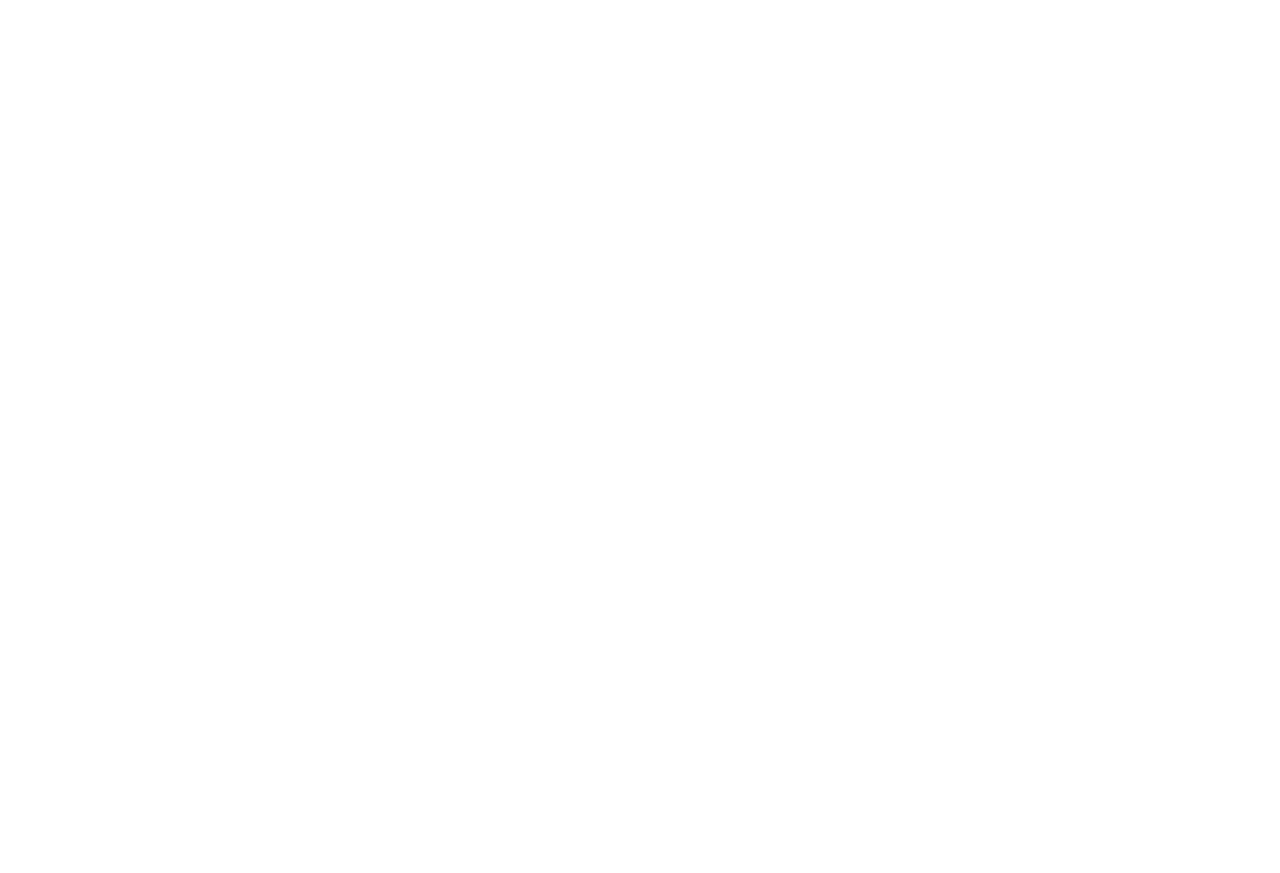
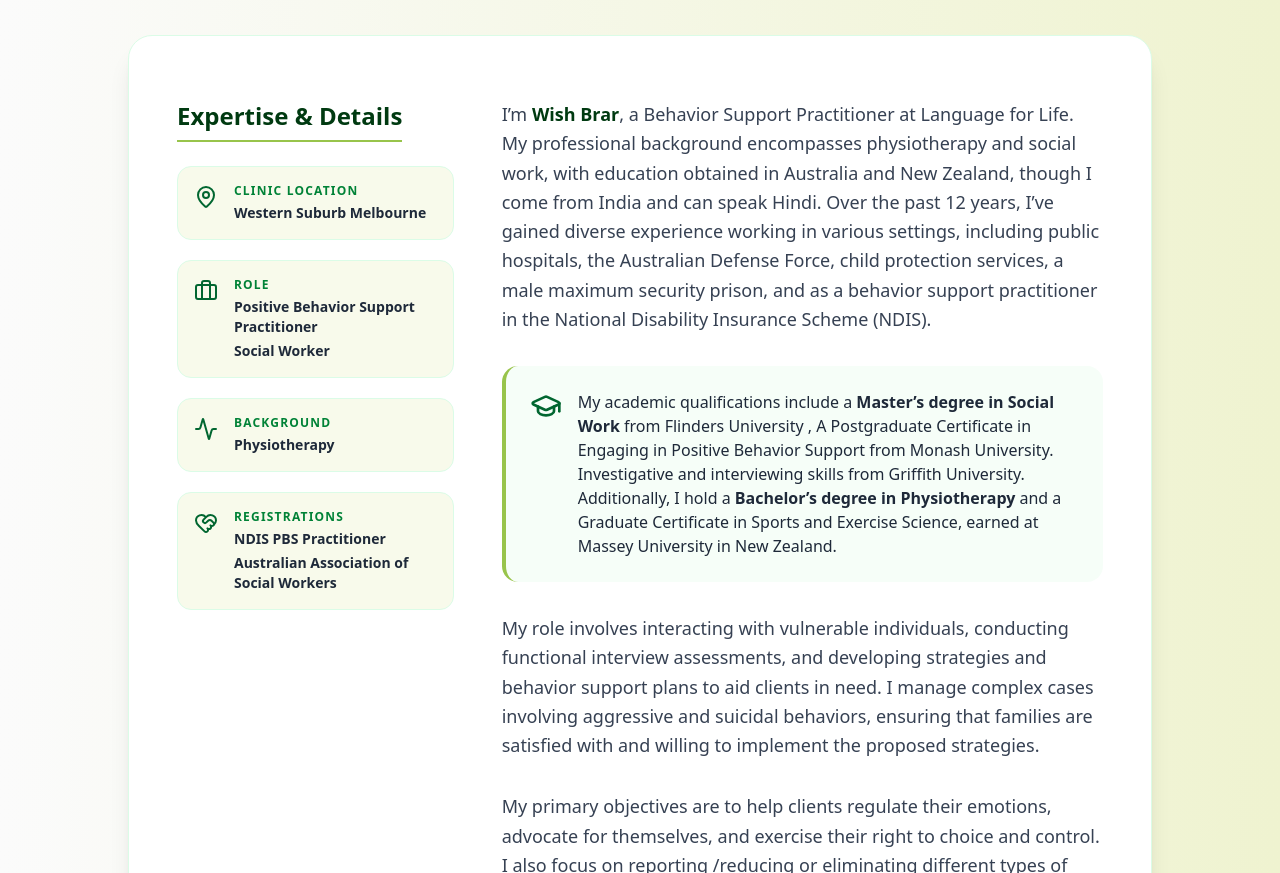
Before and after one commit to pacostudios/poornya, a Next.js app: page /team/wish-brar in a window 1280 px wide. Before the commit this address had no page. Shown: the part 427-1300 px from the top of the page. Before the commit the page ends 800 px from the top, so only its background shows below. Built offline with nearby package versions, Linux system fonts and the light colour scheme.

Commit message:
Jayasurya: added about us for Wishbar

```diff
--- a/src/app/about/page.jsx
+++ b/src/app/about/page.jsx
@@ -1,5 +1,6 @@
 "use client";
 
+import Link from "next/link";
 import Footer from "@/components/Footer";
 import { useState } from "react";
 import { ChevronLeft, ChevronRight } from "lucide-react";
@@ -126,6 +127,15 @@
           , and more than a decade of clinical experience.
         </p>
 
+        {/* CTA BUTTON */}
+        <div className="flex justify-center">
+          <Link href="/team/wish-brar">
+            <button className="bg-[#98C44B] hover:bg-[#86b539] text-[#003A11] font-bold py-3 px-8 rounded-full shadow-md transition-transform hover:-translate-y-1">
+              Read Full Bio
+            </button>
+          </Link>
+        </div>
+
         <div className="grid grid-cols-1 lg:grid-cols-3 text-center gap-10 mb-10">
           {content.map((item) => (
             <div key={item.title} className="flex flex-col gap-1">
@@ -139,79 +149,6 @@
       </div>
 
       {/* TEAM SECTION */}
-      <section className="w-full py-0 md:py-2 px-6 md:px-16 ">
-        <div className="max-w-7xl mx-auto grid grid-cols-1 md:grid-cols-2 gap-10 items-start">
-          {/* LEFT SIDE */}
-          <div>
-            <h2 className="text-4xl md:text-5xl font-semibold">
-              Meet Our Team
-            </h2>
-            <p className="mt-2 text-gray-700 max-w-sm">
-              Behind Every Milestone Is A Team That Powers The Vision
-            </p>
-
-            <div className="flex gap-4 mt-6 justify-center sm:justify-start">
-              <button
-                onClick={prev}
-                className="w-10 h-10 rounded-md bg-green-900 text-white flex items-center justify-center hover:bg-green-800"
-              >
-                <ChevronLeft size={20} />
-              </button>
-              <button
-                onClick={next}
-                className="w-10 h-10 rounded-md bg-green-900 text-white flex items-center justify-center hover:bg-green-800"
-              >
-                <ChevronRight size={20} />
-              </button>
-            </div>
-          </div>
-
-          {/* RIGHT SIDE — SLIDER AREA */}
-          <div className="w-full">
-            {/* MOBILE → ONLY ONE CARD */}
-            <div className="sm:hidden flex justify-center">
-              {team[current] && (
-                <div className="w-[280px]">
-                  <div className="bg-white rounded-xl shadow-md overflow-hidden">
-                    <img
-                      src={team[current].img}
-                      className="w-full h-56 object-cover"
-                    />
-                    <div className="p-4">
-                      <h3 className="font-semibold">{team[current].name}</h3>
-                      <p className="text-sm text-gray-600">
-                        {team[current].role}
-                      </p>
-                    </div>
-                  </div>
-                </div>
-              )}
-            </div>
-
-            {/* DESKTOP → TWO CARDS LIKE YOUR DESIGN */}
-            <div className="hidden sm:grid grid-cols-2 gap-8">
-              {[team[current], team[current + 1]].map(
-                (item, idx) =>
-                  item && (
-                    <div
-                      key={idx}
-                      className="bg-white rounded-xl shadow-md overflow-hidden w-full"
-                    >
-                      <img
-                        src={item.img}
-                        className="w-full h-60 object-cover"
-                      />
-                      <div className="p-4">
-                        <h3 className="font-semibold">{item.name}</h3>
-                        <p className="text-sm text-gray-600">{item.role}</p>
-                      </div>
-                    </div>
-                  )
-              )}
-            </div>
-          </div>
-        </div>
-      </section>
 
       {/* TRAINING & QUALIFICATION */}
       <section className="w-full py-2 sm:py-8 px-6 ">
--- /dev/null
+++ b/src/app/team/wish-brar/page.jsx
@@ -0,0 +1,156 @@
+import React from "react";
+import {
+  MapPin,
+  Briefcase,
+  GraduationCap,
+  HeartHandshake,
+  Activity,
+} from "lucide-react";
+
+export default function WishBrarProfile() {
+  return (
+    <div className="min-h-screen bg-gradient-to-r from-[#FBFBFB] to-[#EFF3D0] pb-24">
+      {/* HEADER HERO */}
+      <div className="relative bg-[#98C44B] w-full py-24 md:py-32 flex flex-col items-center bg-[url('/Line2.png')] bg-no-repeat bg-left bg-cover">
+        <h1 className="text-center font-semibold text-5xl sm:text-6xl md:text-7xl text-[#003A11] leading-tight px-4 shadow-sm">
+          Wish Brar
+        </h1>
+        <p className="mt-4 text-xl sm:text-2xl md:text-3xl text-green-950 font-medium text-center px-4">
+          Behavior Support Practitioner
+        </p>
+      </div>
+
+      {/* MAIN CONTENT AREA */}
+      <div className="max-w-5xl mx-auto px-6 md:px-12 mt-12 sm:mt-16 bg-white rounded-3xl shadow-xl py-12 md:py-16 -mt-8 relative z-10 border border-green-100">
+        <div className="grid grid-cols-1 md:grid-cols-3 gap-12">
+          {/* LEFT SIDE: Tags & Info */}
+          <div className="md:col-span-1 space-y-6">
+            <h3 className="text-2xl font-bold text-[#003A11] mb-6 border-b-2 border-[#98C44B] pb-2 inline-block">
+              Expertise & Details
+            </h3>
+
+            <div className="flex flex-col gap-5">
+              {/* Tag Item */}
+              <div className="flex items-start gap-4 p-4 bg-[#F8FAEB] rounded-xl border border-green-100 transition-transform hover:scale-105">
+                <MapPin className="w-6 h-6 text-green-800 shrink-0 mt-0.5" />
+                <div>
+                  <p className="text-xs text-green-700 uppercase tracking-widest font-semibold">
+                    Clinic Location
+                  </p>
+                  <p className="font-semibold text-gray-800 text-sm mt-1">
+                    Western Suburb Melbourne
+                  </p>
+                </div>
+              </div>
+
+              {/* Tag Item */}
+              <div className="flex items-start gap-4 p-4 bg-[#F8FAEB] rounded-xl border border-green-100 transition-transform hover:scale-105">
+                <Briefcase className="w-6 h-6 text-green-800 shrink-0 mt-0.5" />
+                <div>
+                  <p className="text-xs text-green-700 uppercase tracking-widest font-semibold">
+                    Role
+                  </p>
+                  <p className="font-semibold text-gray-800 text-sm mt-1">
+                    Positive Behavior Support Practitioner
+                  </p>
+                  <p className="font-semibold text-gray-800 text-sm mt-1">
+                    Social Worker
+                  </p>
+                </div>
+              </div>
+
+              {/* Tag Item */}
+              <div className="flex items-start gap-4 p-4 bg-[#F8FAEB] rounded-xl border border-green-100 transition-transform hover:scale-105">
+                <Activity className="w-6 h-6 text-green-800 shrink-0 mt-0.5" />
+                <div>
+                  <p className="text-xs text-green-700 uppercase tracking-widest font-semibold">
+                    Background
+                  </p>
+                  <p className="font-semibold text-gray-800 text-sm mt-1">
+                    Physiotherapy
+                  </p>
+                </div>
+              </div>
+
+              {/* Tag Item */}
+              <div className="flex items-start gap-4 p-4 bg-[#F8FAEB] rounded-xl border border-green-100 transition-transform hover:scale-105">
+                <HeartHandshake className="w-6 h-6 text-green-800 shrink-0 mt-0.5" />
+                <div>
+                  <p className="text-xs text-green-700 uppercase tracking-widest font-semibold">
+                    Registrations
+                  </p>
+                  <p className="font-semibold text-gray-800 text-sm mt-1">
+                    NDIS PBS Practitioner
+                  </p>
+                  <p className="font-semibold text-gray-800 text-sm mt-1">
+                    Australian Association of Social Workers
+                  </p>
+                </div>
+              </div>
+            </div>
+          </div>
+
+          {/* RIGHT SIDE: Biography */}
+          <div className="md:col-span-2 space-y-8 text-gray-700 text-lg leading-relaxed">
+            <div>
+              <p>
+                I’m <span className="font-bold text-[#003A11]">Wish Brar</span>,
+                a Behavior Support Practitioner at Language for Life. My
+                professional background encompasses physiotherapy and social work,
+                with education obtained in Australia and New Zealand, though I
+                come from India and can speak Hindi. Over the past 12 years,
+                I’ve gained diverse experience working in various settings,
+                including public hospitals, the Australian Defense Force, child
+                protection services, a male maximum security prison, and as a
+                behavior support practitioner in the National Disability
+                Insurance Scheme (NDIS).
+              </p>
+            </div>
+
+            <div className="flex gap-4 p-6 bg-green-50/60 rounded-2xl border-l-4 border-[#98C44B]">
+              <GraduationCap className="w-8 h-8 text-green-800 shrink-0" />
+              <p className="text-base text-gray-800">
+                My academic qualifications include a{" "}
+                <span className="font-semibold">
+                  Master’s degree in Social Work
+                </span>{" "}
+                from Flinders University , A Postgraduate Certificate in Engaging
+                in Positive Behavior Support from Monash University.
+                Investigative and interviewing skills from Griffith University.
+                Additionally, I hold a{" "}
+                <span className="font-semibold">
+                  Bachelor’s degree in Physiotherapy
+                </span>{" "}
+                and a Graduate Certificate in Sports and Exercise Science,
+                earned at Massey University in New Zealand.
+              </p>
+            </div>
+
+            <div>
+              <p>
+                My role involves interacting with vulnerable individuals,
+                conducting functional interview assessments, and developing
+                strategies and behavior support plans to aid clients in need. I
+                manage complex cases involving aggressive and suicidal
+                behaviors, ensuring that families are satisfied with and willing
+                to implement the proposed strategies.
+              </p>
+            </div>
+
+            <div>
+              <p>
+                My primary objectives are to help clients regulate their
+                emotions, advocate for themselves, and exercise their right to
+                choice and control. I also focus on reporting /reducing or
+                eliminating different types of restrictive practices. My work
+                requires an understanding of different family dynamics and
+                backgrounds, as well as the ability to engage with clients of
+                various ages and cultural backgrounds.
+              </p>
+            </div>
+          </div>
+        </div>
+      </div>
+    </div>
+  );
+}
```
